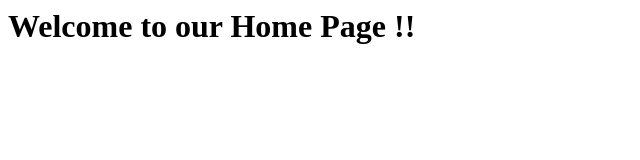
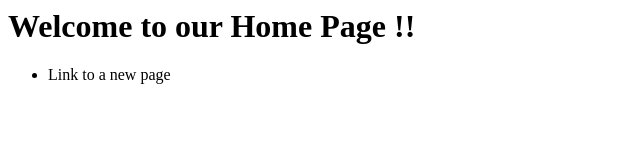
Before and after one commit to iqmd/dockerdemo, a plain HTML site: page index.html in a window 1280 px wide. Shown: the whole page, without its empty margins (0-640 px from the left). Drawn offline with Linux system fonts and the light colour scheme.

Commit message:
new index

```diff
--- a/index.html
+++ b/index.html
@@ -2,5 +2,8 @@
     <head><title> Home Page </title></head>
     <body>
         <h1> Welcome to our Home Page !! </h1>
+        <ul>
+            <li>Link to a new page</li>
+        </ul>
     </body>
 </html>
```
